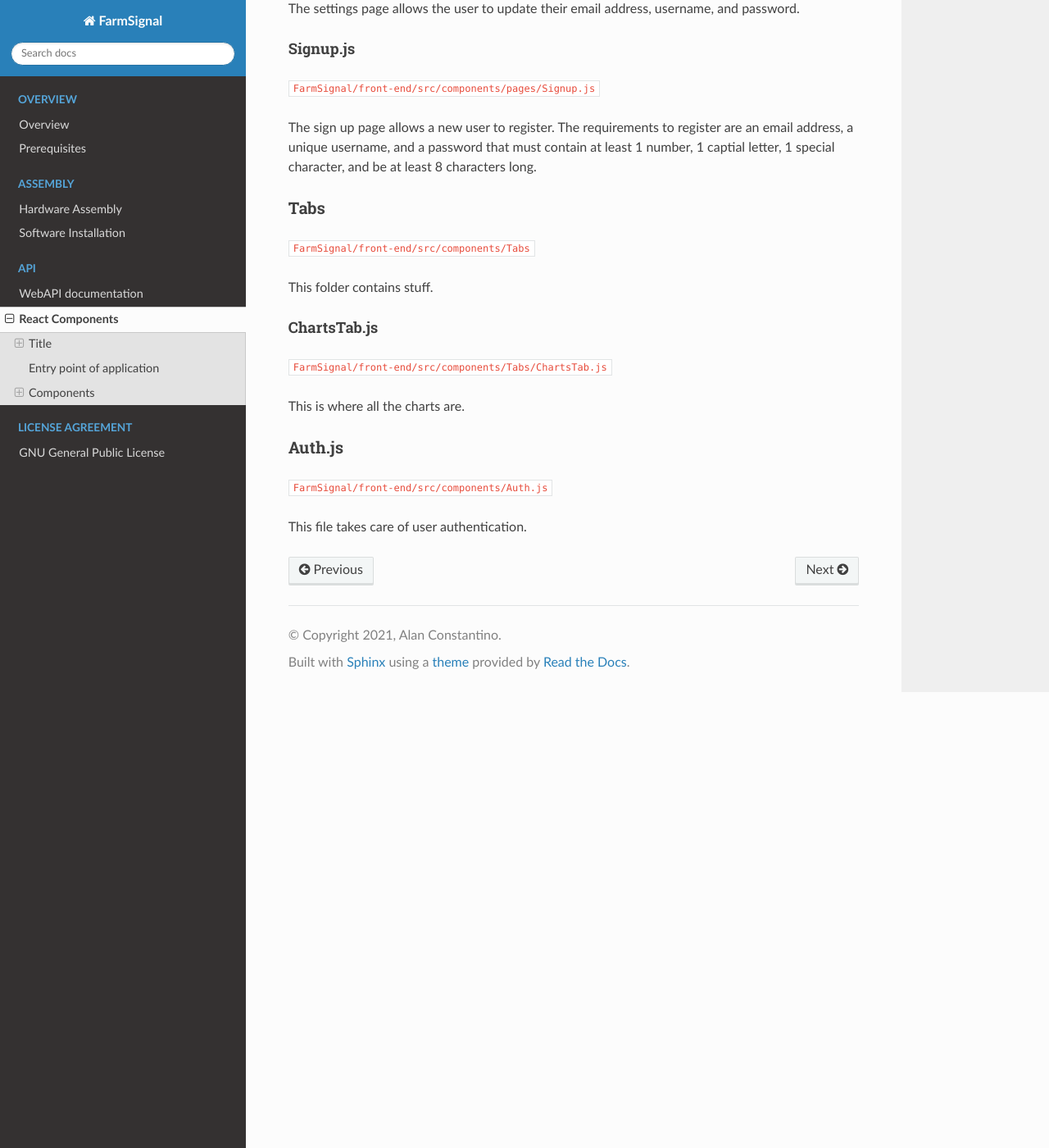
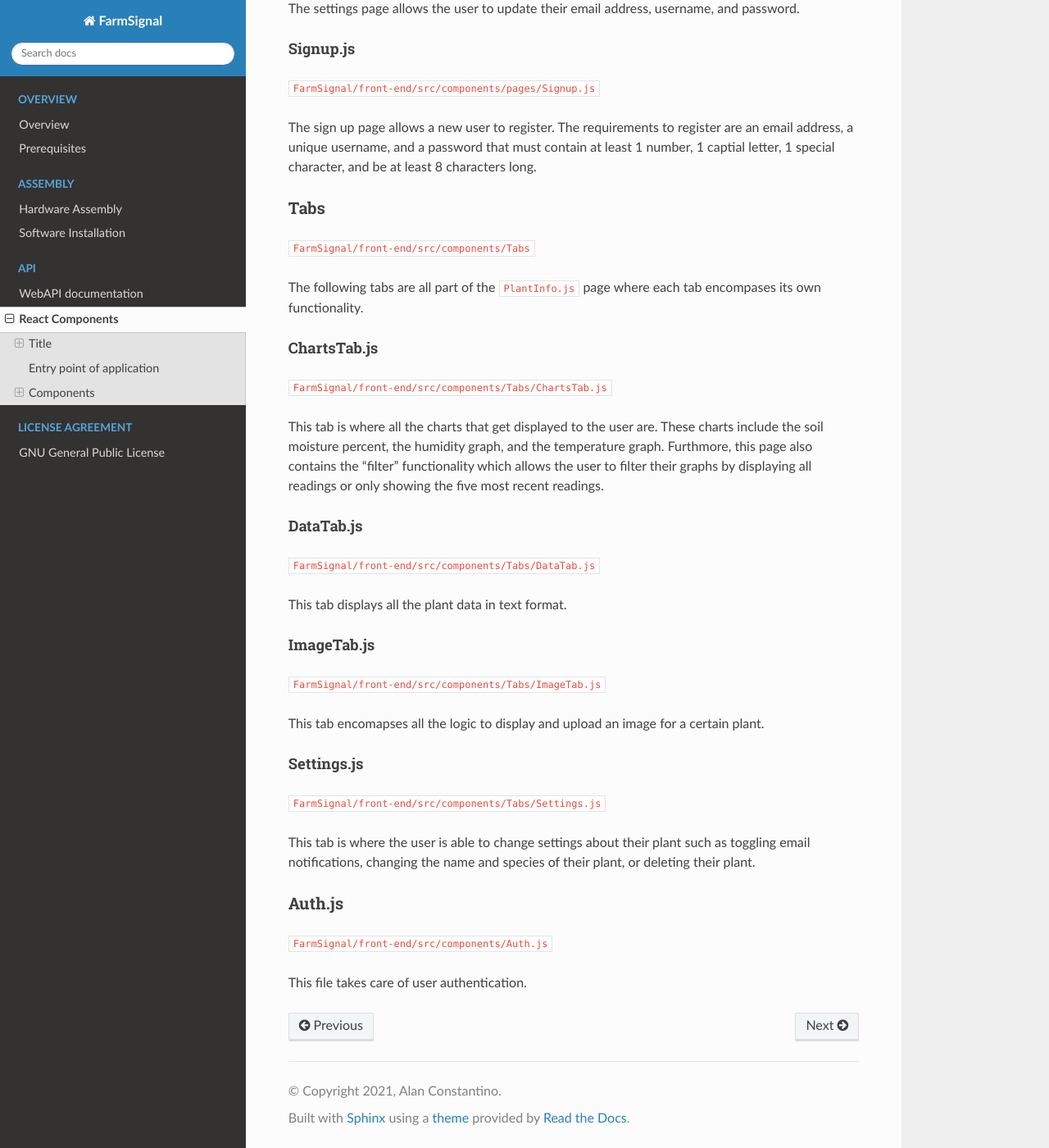
Before and after one commit to AlanConstantino/FarmSignal, a Sphinx documentation site: the page built from docs/front-end/react.rst, in a window 1280 px wide and 1400 px high, scrolled down 4101 px. Shown: the whole window at 82% size. Built offline with Sphinx 7.4.7 and the Read the Docs theme 2.0.0, drawn with Linux system fonts in a browser that asks for light colours.

Commit message:
Finished the Tabs section

```diff
--- a/docs/front-end/react.rst
+++ b/docs/front-end/react.rst
@@ -214,13 +214,34 @@ Tabs
 
 ``FarmSignal/front-end/src/components/Tabs``
 
-This folder contains stuff.
+The following tabs are all part of the ``PlantInfo.js`` page where each tab encompases its own functionality.
 
 ChartsTab.js
 ------------
 ``FarmSignal/front-end/src/components/Tabs/ChartsTab.js``
 
-This is where all the charts are.
+This tab is where all the charts that get displayed to the user are. These charts include the soil moisture percent, the humidity graph,
+and the temperature graph. Furthmore, this page also contains the "filter" functionality which allows the user to filter their graphs by
+displaying all readings or only showing the five most recent readings.
+
+DataTab.js
+----------
+``FarmSignal/front-end/src/components/Tabs/DataTab.js``
+
+This tab displays all the plant data in text format.
+
+ImageTab.js
+-----------
+``FarmSignal/front-end/src/components/Tabs/ImageTab.js``
+
+This tab encomapses all the logic to display and upload an image for a certain plant.
+
+Settings.js
+-----------
+``FarmSignal/front-end/src/components/Tabs/Settings.js``
+
+This tab is where the user is able to change settings about their plant such as toggling email notifications, changing the name and species
+of their plant, or deleting their plant.
 
 Auth.js
 =======
```
